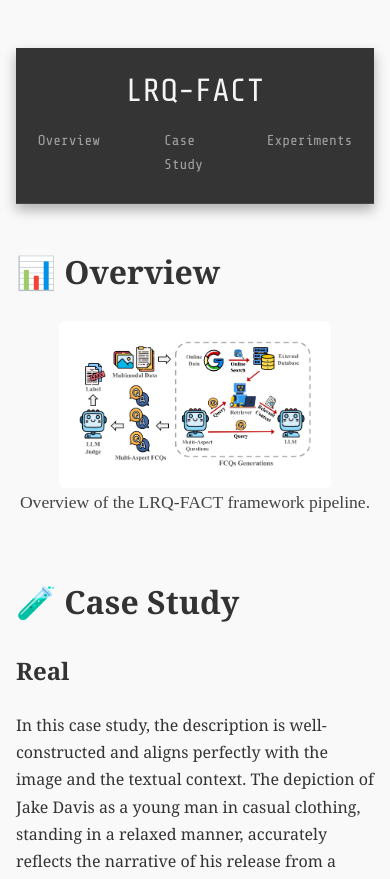
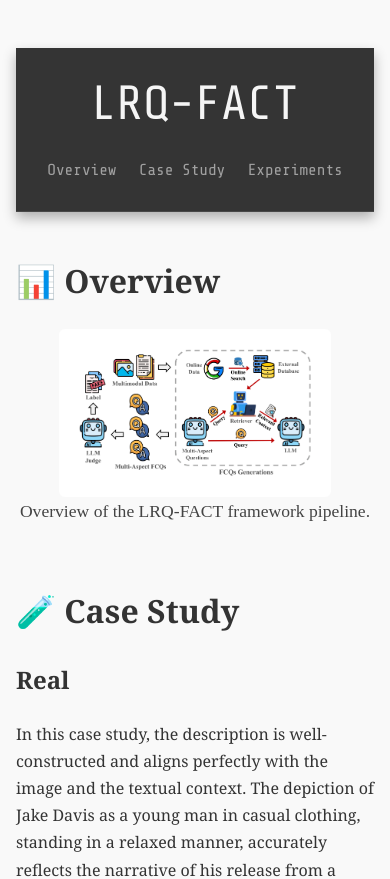
Before and after one commit to lrqfact/lrqfact.github.io, a plain HTML site: page index.html in a window 390 px wide. Shown: the top 879 px of the page. Drawn offline with nearby package versions, Linux system fonts and the light colour scheme.

Commit message:
Add files via upload

```diff
--- a/index.html
+++ b/index.html
@@ -68,6 +68,7 @@
             color: #a1a1a1;
             text-decoration: none;
             transition: color 0.2s ease;
+            white-space: nowrap;
         }
 
         nav a::after {
@@ -184,12 +185,13 @@
 
         @media (max-width: 600px) {
             nav a {
-                font-size: 0.9rem; /* or 1.1rem if you want slightly larger */
-                padding: 0.1rem 1rem;
+                font-size: 1rem;
+                padding: 0.2rem 0.2rem;
             }
 
-            .header-title {
-                font-size: 2rem;
+            nav {
+                gap: 1rem;
+                padding: 0.5rem 1rem;
             }
         }
 
```
